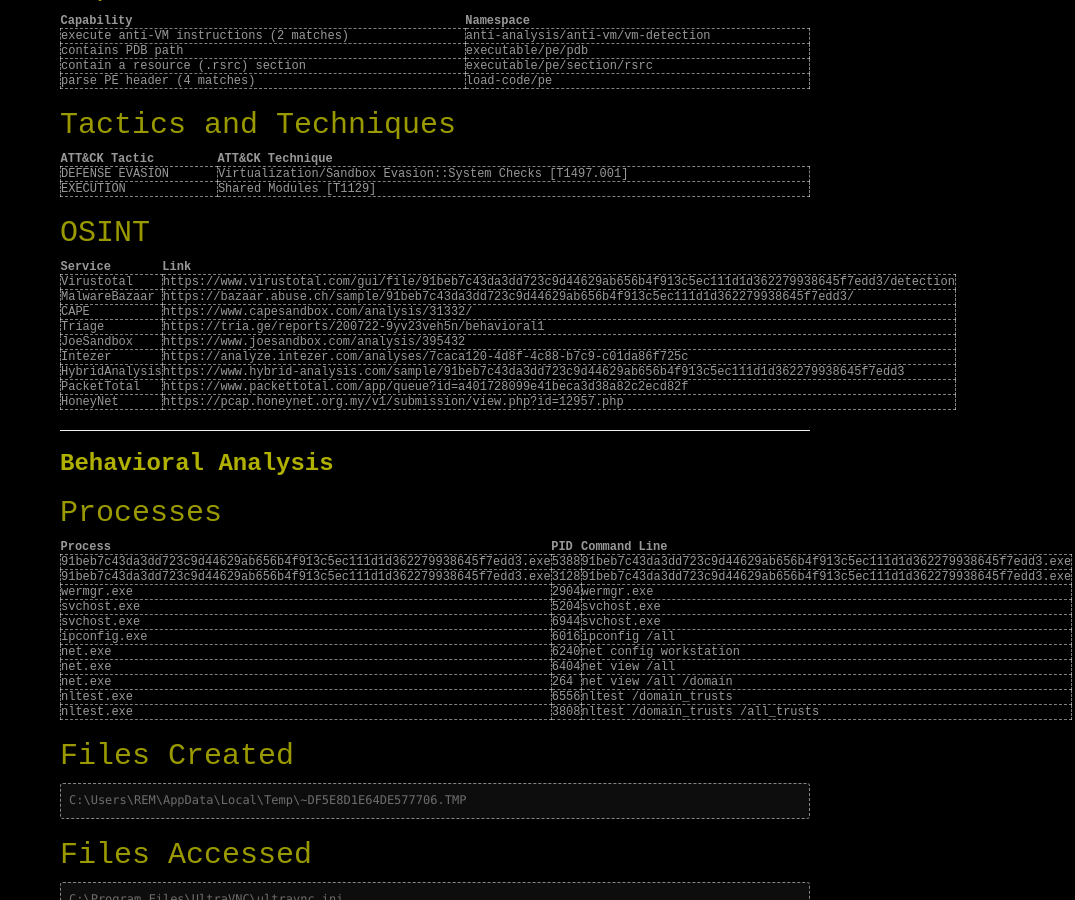
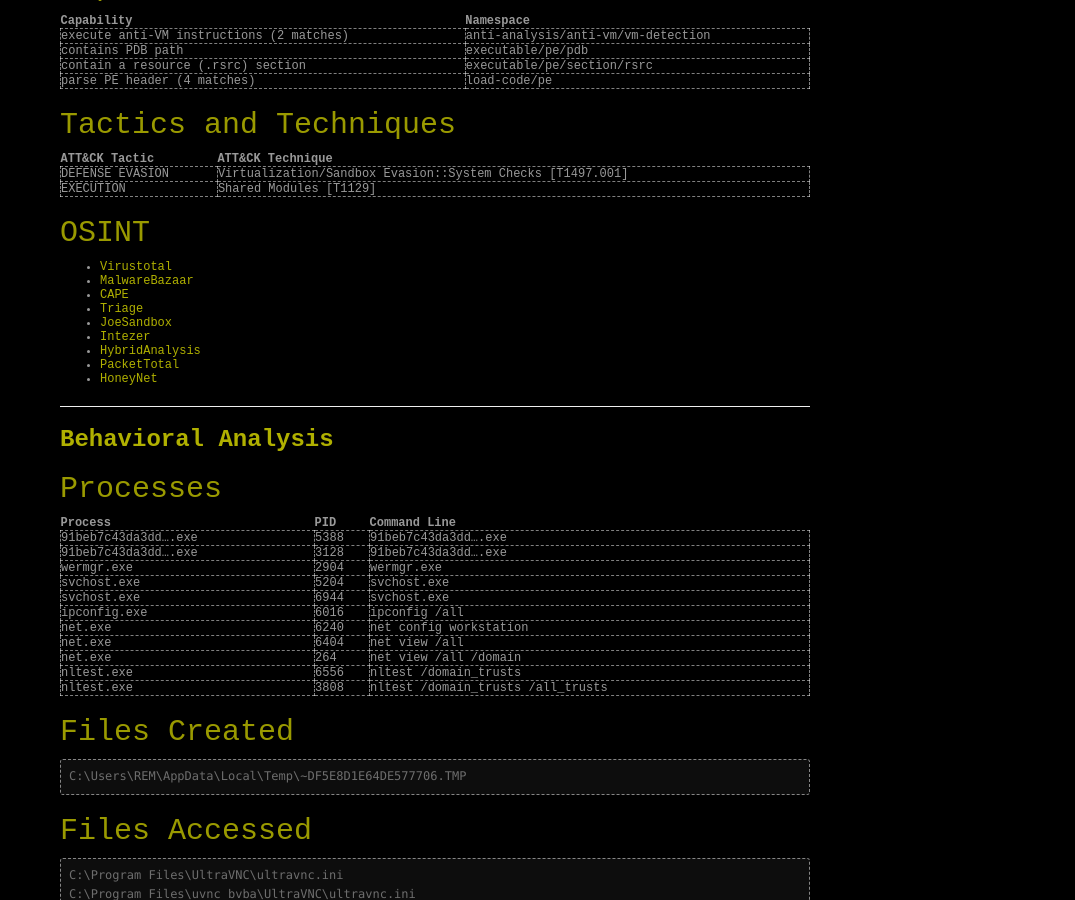
Before and after one commit to bizarrechaos/bizarrechaos.github.io, a Jekyll site: the page built from _posts/2020-07-30-Malware-Analysis-TrickBot.md, in a window 1280 px wide and 900 px high, scrolled down 1173 px. Shown: the whole window, without its empty margins (205-1280 px from the left). Built offline with Jekyll 4.4.1, drawn with Linux system fonts in a browser that asks for light colours.

Commit message:
trickbot

````diff
--- a/_posts/2020-07-30-Malware-Analysis-TrickBot.md
+++ b/_posts/2020-07-30-Malware-Analysis-TrickBot.md
@@ -71,35 +71,33 @@ Use a virtual machine, be safe, have fun.
 
 ## OSINT
 
-| Service        | Link                                                                                                           |
-|:---------------|:---------------------------------------------------------------------------------------------------------------|
-| Virustotal     | https://www.virustotal.com/gui/file/91beb7c43da3dd723c9d44629ab656b4f913c5ec111d1d362279938645f7edd3/detection |
-| MalwareBazaar  | https://bazaar.abuse.ch/sample/91beb7c43da3dd723c9d44629ab656b4f913c5ec111d1d362279938645f7edd3/               |
-| CAPE           | https://www.capesandbox.com/analysis/31332/                                                                    |
-| Triage         | https://tria.ge/reports/200722-9yv23veh5n/behavioral1                                                          |
-| JoeSandbox     | https://www.joesandbox.com/analysis/395432                                                                     |
-| Intezer        | https://analyze.intezer.com/analyses/7caca120-4d8f-4c88-b7c9-c01da86f725c                                      |
-| HybridAnalysis | https://www.hybrid-analysis.com/sample/91beb7c43da3dd723c9d44629ab656b4f913c5ec111d1d362279938645f7edd3        |
-| PacketTotal    | https://www.packettotal.com/app/queue?id=a401728099e41beca3d38a82c2ecd82f                                      |
-| HoneyNet       | https://pcap.honeynet.org.my/v1/submission/view.php?id=12957.php                                               |
+- [Virustotal](https://www.virustotal.com/gui/file/91beb7c43da3dd723c9d44629ab656b4f913c5ec111d1d362279938645f7edd3/detection)
+- [MalwareBazaar](https://bazaar.abuse.ch/sample/91beb7c43da3dd723c9d44629ab656b4f913c5ec111d1d362279938645f7edd3/)
+- [CAPE](https://www.capesandbox.com/analysis/31332/)
+- [Triage](https://tria.ge/reports/200722-9yv23veh5n/behavioral1)
+- [JoeSandbox](https://www.joesandbox.com/analysis/395432)
+- [Intezer](https://analyze.intezer.com/analyses/7caca120-4d8f-4c88-b7c9-c01da86f725c)
+- [HybridAnalysis](https://www.hybrid-analysis.com/sample/91beb7c43da3dd723c9d44629ab656b4f913c5ec111d1d362279938645f7edd3)
+- [PacketTotal](https://www.packettotal.com/app/queue?id=a401728099e41beca3d38a82c2ecd82f)
+- [HoneyNet](https://pcap.honeynet.org.my/v1/submission/view.php?id=12957.php)
 
 ---
 # Behavioral Analysis
 ## Processes
 
-| Process                                                              | PID  | Command Line                                                         |
-|:---------------------------------------------------------------------|:-----|:---------------------------------------------------------------------|
-| 91beb7c43da3dd723c9d44629ab656b4f913c5ec111d1d362279938645f7edd3.exe | 5388 | 91beb7c43da3dd723c9d44629ab656b4f913c5ec111d1d362279938645f7edd3.exe |
-| 91beb7c43da3dd723c9d44629ab656b4f913c5ec111d1d362279938645f7edd3.exe | 3128 | 91beb7c43da3dd723c9d44629ab656b4f913c5ec111d1d362279938645f7edd3.exe |
-| wermgr.exe                                                           | 2904 | wermgr.exe                                                           |
-| svchost.exe                                                          | 5204 | svchost.exe                                                          |
-| svchost.exe                                                          | 6944 | svchost.exe                                                          |
-| ipconfig.exe                                                         | 6016 | ipconfig /all                                                        |
-| net.exe                                                              | 6240 | net config workstation                                               |
-| net.exe                                                              | 6404 | net view /all                                                        |
-| net.exe                                                              | 264  | net view /all /domain                                                |
-| nltest.exe                                                           | 6556 | nltest /domain_trusts                                                |
-| nltest.exe                                                           | 3808 | nltest /domain_trusts /all_trusts                                    |
+| Process               | PID  | Command Line                      |
+|:----------------------|:-----|:----------------------------------|
+| 91beb7c43da3dd....exe | 5388 | 91beb7c43da3dd....exe             |
+| 91beb7c43da3dd....exe | 3128 | 91beb7c43da3dd....exe             |
+| wermgr.exe            | 2904 | wermgr.exe                        |
+| svchost.exe           | 5204 | svchost.exe                       |
+| svchost.exe           | 6944 | svchost.exe                       |
+| ipconfig.exe          | 6016 | ipconfig /all                     |
+| net.exe               | 6240 | net config workstation            |
+| net.exe               | 6404 | net view /all                     |
+| net.exe               | 264  | net view /all /domain             |
+| nltest.exe            | 6556 | nltest /domain_trusts             |
+| nltest.exe            | 3808 | nltest /domain_trusts /all_trusts |
 
 ## Files Created
 ```
````
Also changed, not shown: other parts of _posts/2020-07-30-Malware-Analysis-TrickBot.md (+1 -1 lines).
